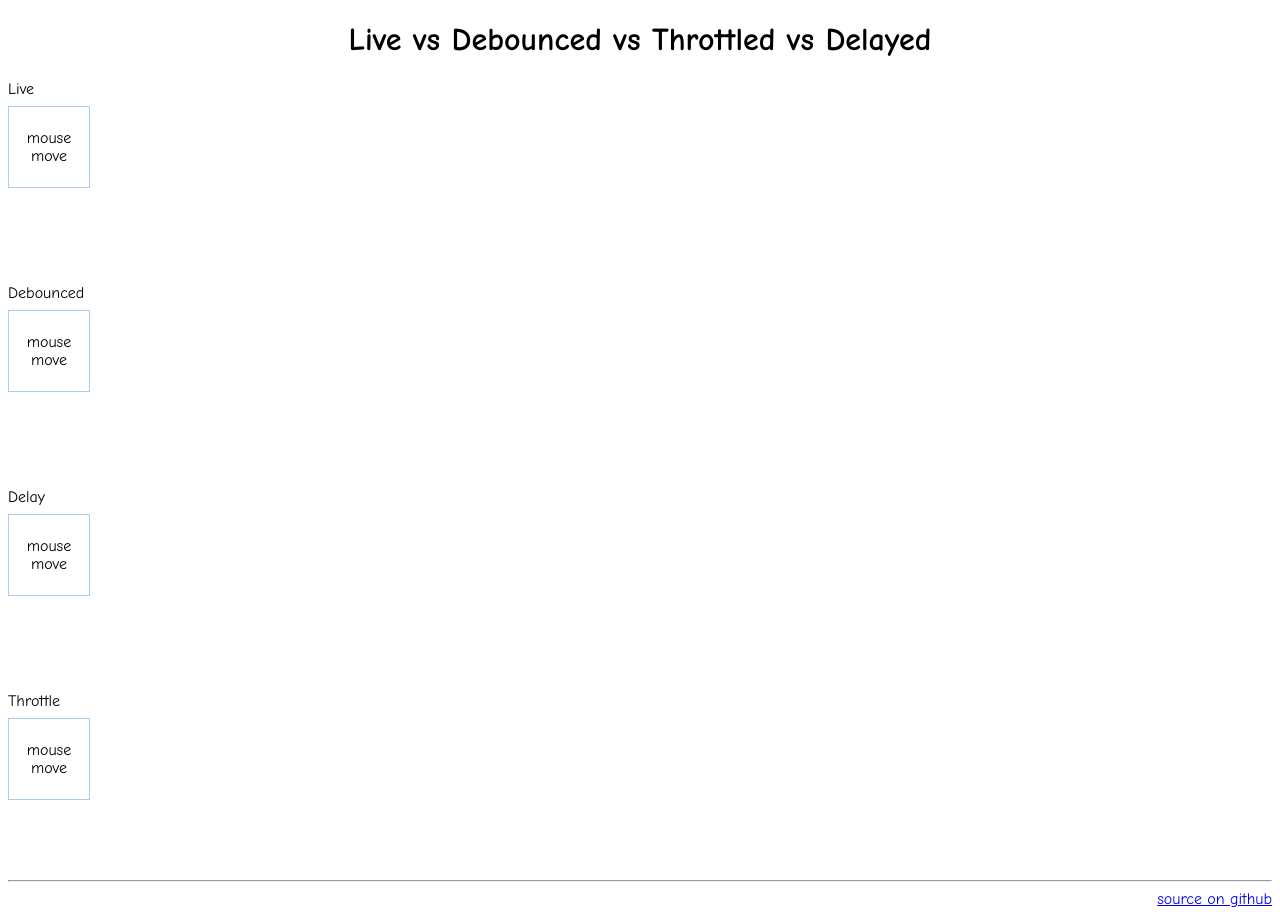
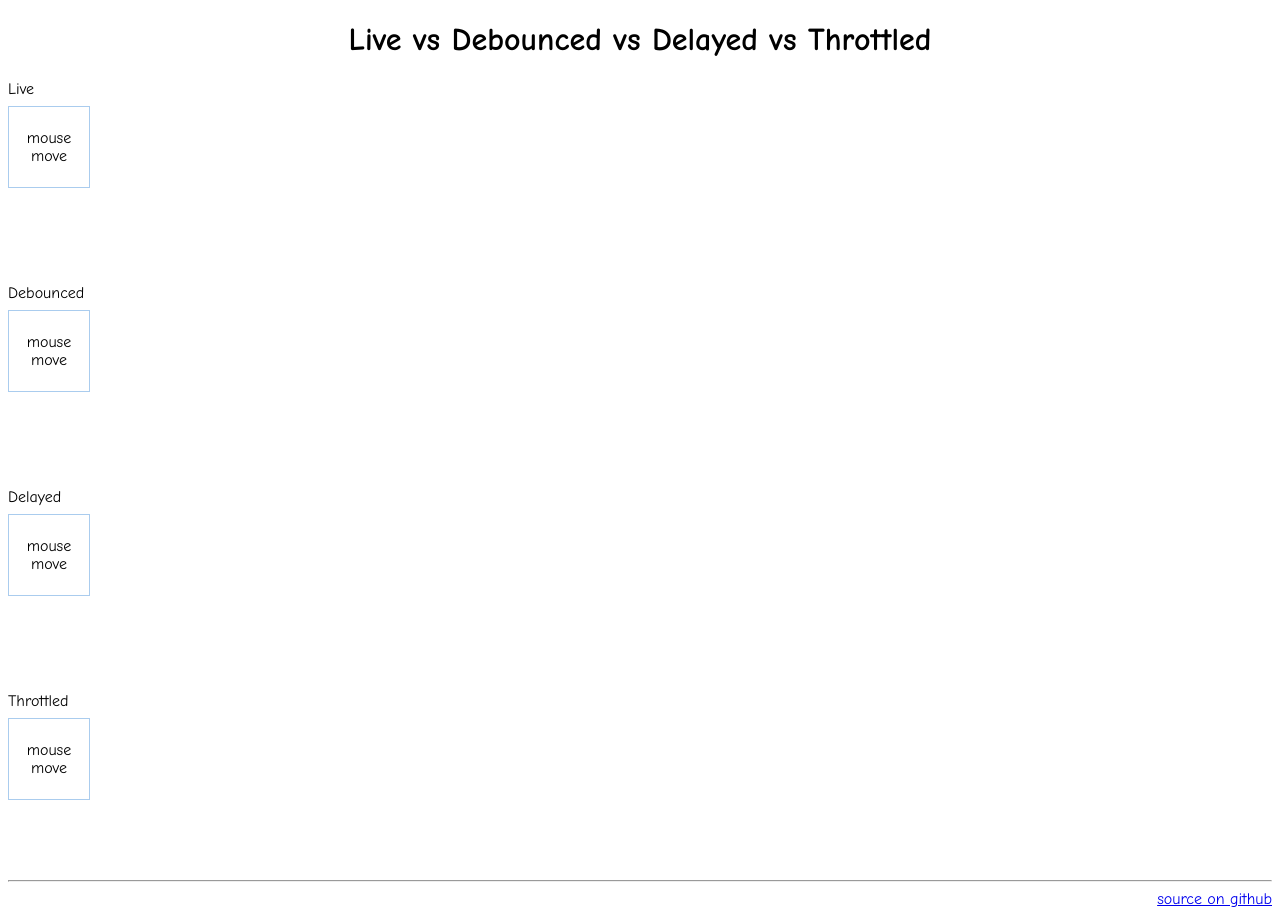
Before and after one commit to worc/wait, a React app: page / in a window 1280 px wide. Built offline with nearby package versions, Linux system fonts and the light colour scheme.

Commit message:
fix order and tense of titles

```diff
--- a/src/app.tsx
+++ b/src/app.tsx
@@ -23,7 +23,7 @@ export default function App () {
 
   return (
     <>
-      <h1 style={{ textAlign: 'center' }}>Live vs Debounced vs Throttled vs Delayed</h1>
+      <h1 style={{ textAlign: 'center' }}>Live vs Debounced vs Delayed vs Throttled</h1>
 
       <Demo>
         <Live/>
--- a/src/strategies/delay.tsx
+++ b/src/strategies/delay.tsx
@@ -14,7 +14,7 @@ export default function Delay ({ timeout }: { timeout: number }) {
 
   return (
     <div>
-      <div>Delay</div>
+      <div>Delayed</div>
       <TargetArea onMouseMove={ useDelay(handleMouseMove, timeout) }>mouse move</TargetArea>
       <EventsContainer>{ events.map(event => {
         return <EventMarker key={event.timeStamp}/>
--- a/src/strategies/throttle.tsx
+++ b/src/strategies/throttle.tsx
@@ -14,7 +14,7 @@ export default function Throttle ({ timeout }: { timeout: number }) {
 
   return (
     <div>
-      <div>Throttle</div>
+      <div>Throttled</div>
       <TargetArea onMouseMove={ useThrottle(handleMouseMove, timeout) }>mouse move</TargetArea>
       <EventsContainer>{ events.map(event => {
         return <EventMarker key={event.timeStamp}/>
```
Also changed, not shown: 1 other file (tests, documents, lock files or other folders).
